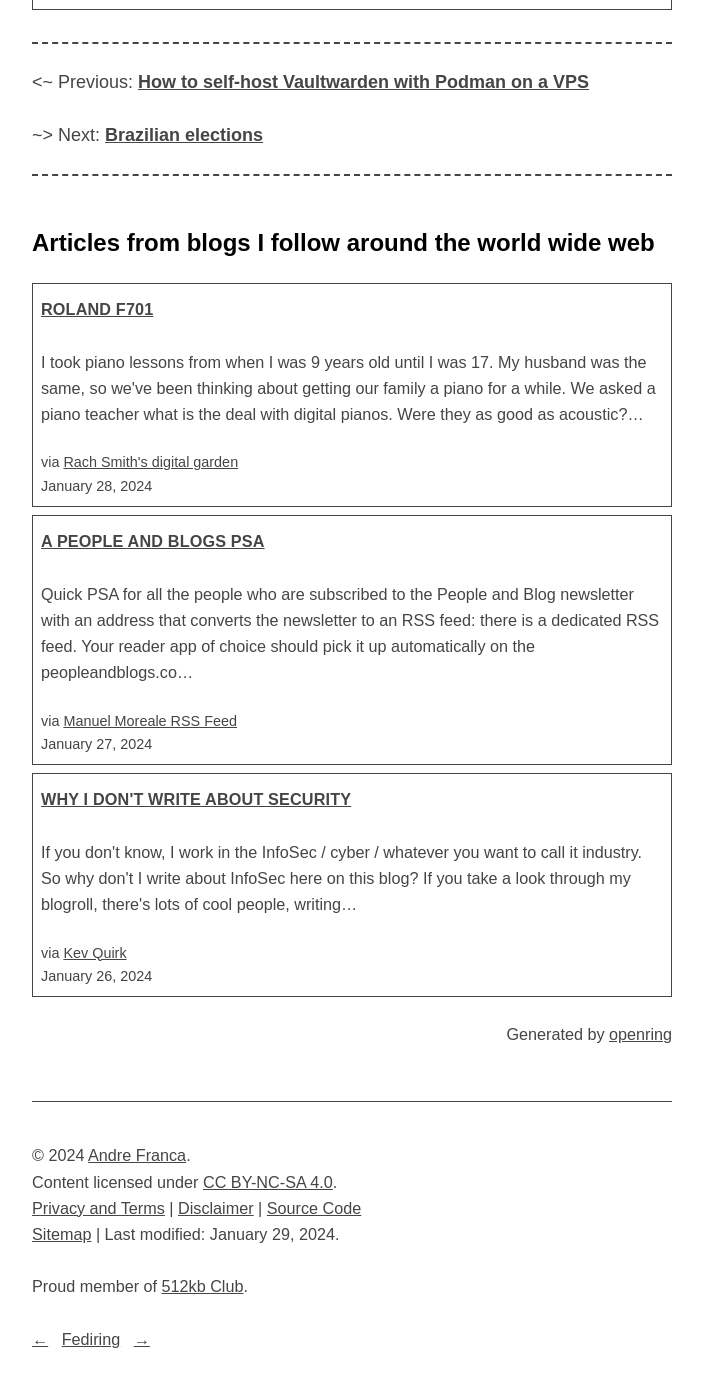
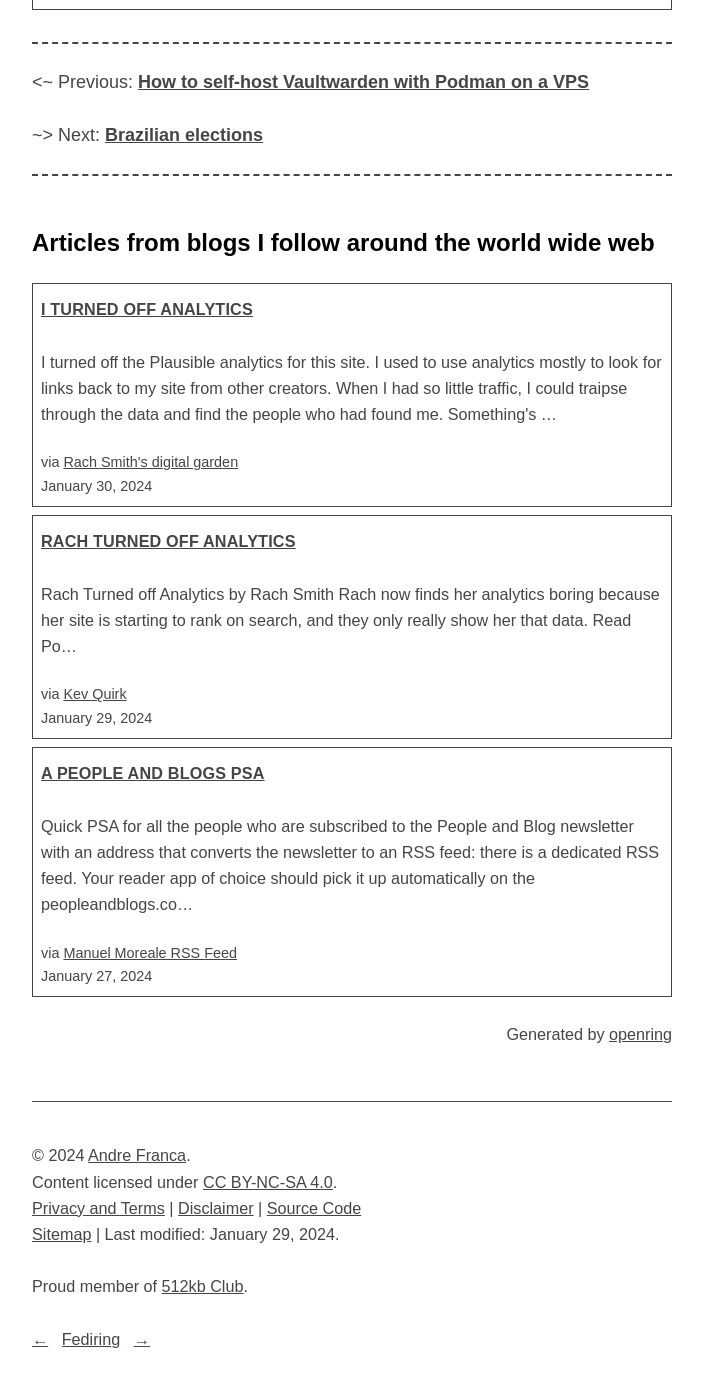
Before and after one commit to a-franca/abf.li, a Jekyll site: the page built from _posts/2022/2022-09-28-hurricane-ian.md, in a window 1280 px wide and 1400 px high, scrolled down 947 px. Shown: the top 1387 px of the window, without its empty margins (288-991 px from the left). Built offline with Jekyll 4.4.1, drawn with Linux system fonts in a browser that asks for light colours.

Commit message:
fetch new content

```diff
--- a/_includes/openring-out.html
+++ b/_includes/openring-out.html
@@ -5,14 +5,32 @@
 
     <div class="article">
       <h4 class="title">
-        <a href="https://rachsmith.com/roland-f701/" rel="noopener noreferrer nofollow" target="_blank">Roland F701</a>
+        <a href="https://rachsmith.com/i-turned-off-analytics/" rel="noopener noreferrer nofollow" target="_blank">I turned off analytics</a>
       </h4>
-      <p class="summary">I took piano lessons from when I was 9 years old until I was 17. My husband was the same, so we&#39;ve been thinking about getting our family a piano for a while.
-We asked a piano teacher what is the deal with digital pianos. Were they as good as acoustic?…</p>
+      <p class="summary">I turned off the Plausible analytics for this site. I used to use analytics mostly to look for links back to my site from other creators. When I had so little traffic, I could traipse through the data and find the people who had found me.
+Something&#39;s …</p>
       <small class="source">
         via <a href="https://rachsmith.com/" rel="noopener noreferrer nofollow" target="_blank">Rach Smith&#39;s digital garden</a>
       </small>
-      <small class="date">January 28, 2024</small>
+      <small class="date">January 30, 2024</small>
+    </div>
+
+    <div class="article">
+      <h4 class="title">
+        <a href="https://kevquirk.com/rach-turned-off-analytics" rel="noopener noreferrer nofollow" target="_blank">Rach Turned off Analytics</a>
+      </h4>
+      <p class="summary">
+
+
+
+              Rach Turned off Analytics
+              by Rach Smith
+              Rach now finds her analytics boring because her site is starting to rank on search, and they only really show her that data.
+              Read Po…</p>
+      <small class="source">
+        via <a href="https://kevquirk.com" rel="noopener noreferrer nofollow" target="_blank">Kev Quirk</a>
+      </small>
+      <small class="date">January 29, 2024</small>
     </div>
 
     <div class="article">
@@ -27,22 +45,6 @@ Your reader app of choice should pick it up automatically on the peopleandblogs.
       <small class="date">January 27, 2024</small>
     </div>
 
-    <div class="article">
-      <h4 class="title">
-        <a href="https://kevquirk.com/why-i-don-t-write-about-security" rel="noopener noreferrer nofollow" target="_blank">Why I Don&#39;t Write About Security</a>
-      </h4>
-      <p class="summary">
-
-
-
-        If you don&#39;t know, I work in the InfoSec / cyber / whatever you want to call it industry. So why don&#39;t I write about InfoSec here on this blog?
-If you take a look through my blogroll, there&#39;s lots of cool people, writing…</p>
-      <small class="source">
-        via <a href="https://kevquirk.com" rel="noopener noreferrer nofollow" target="_blank">Kev Quirk</a>
-      </small>
-      <small class="date">January 26, 2024</small>
-    </div>
-
   </section>
   <p class="attribution">
     Generated by
```
